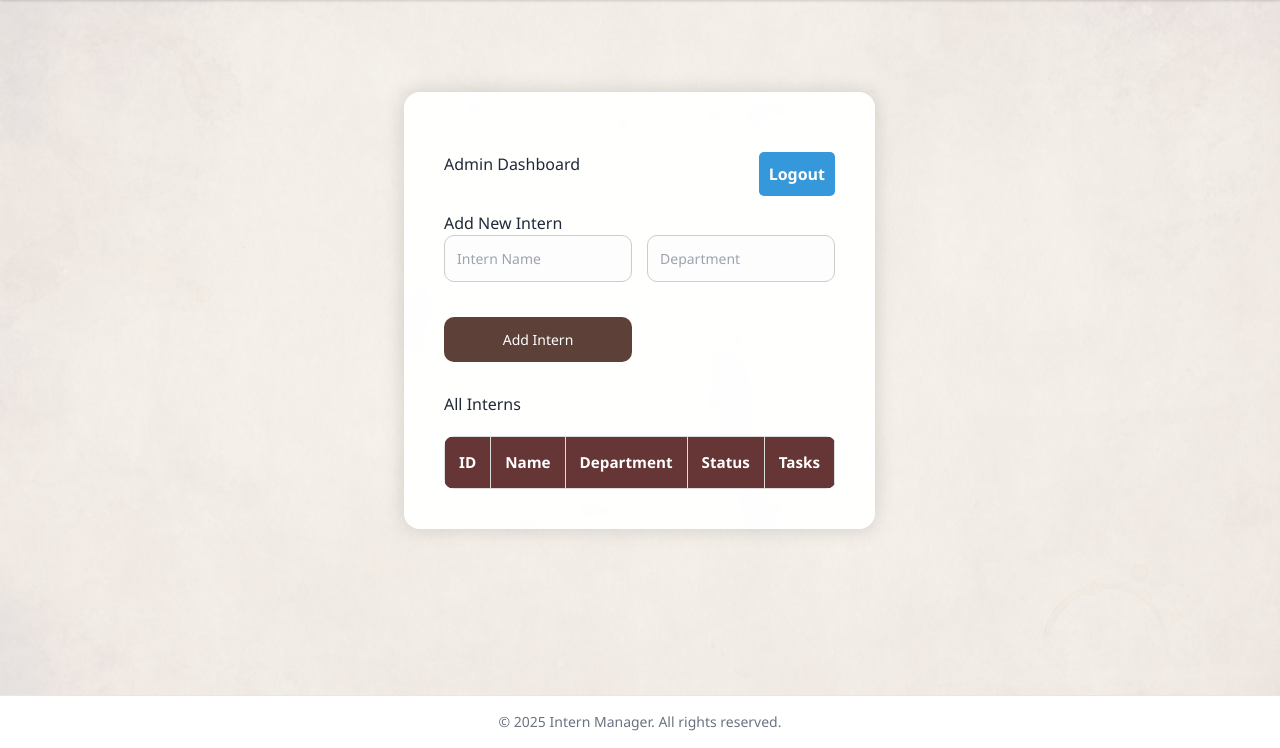
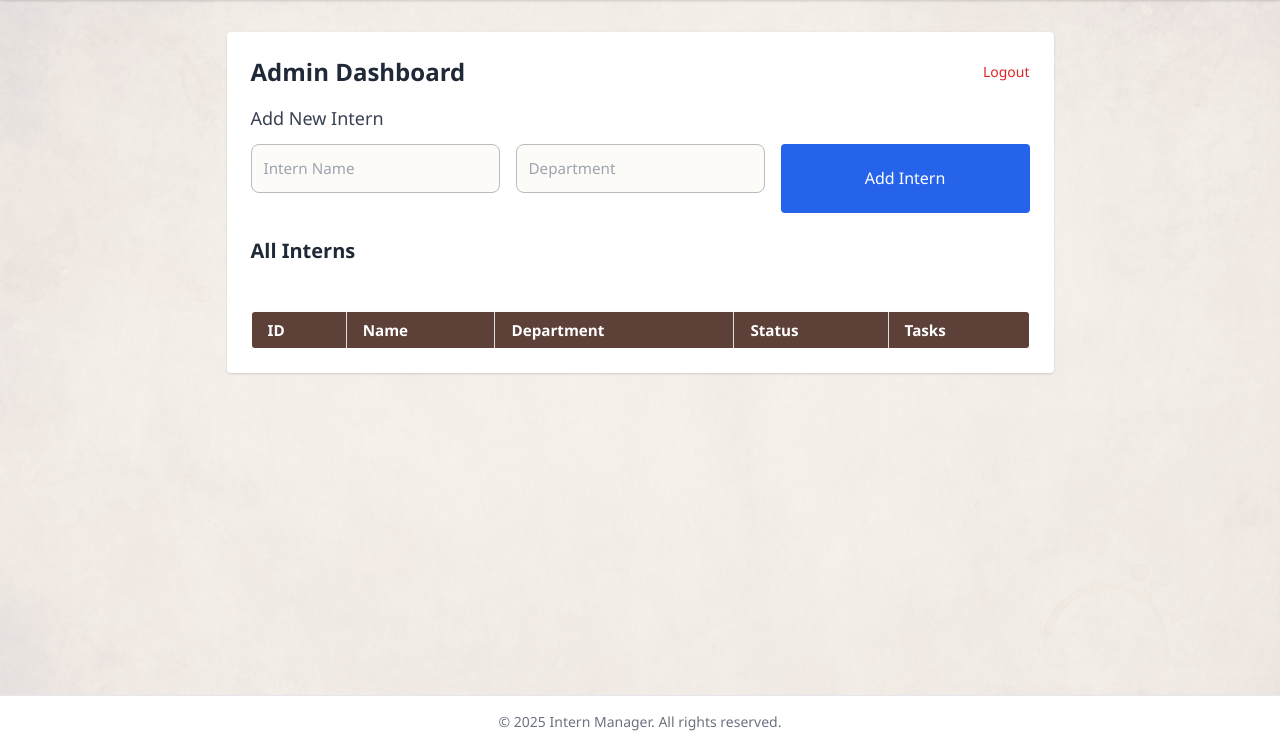
Before and after one commit to moulik3637/intern, a Flask app: page /admin in a window 1280 px wide. Shown: the part 52-800 px from the top of the page. Run offline with Flask 3, Linux system fonts and the light colour scheme; the visitor is signed in with stand-in values (Sample User, id 1); data that the repository does not hold is empty.

Commit message:
admin_dashboard.html

```diff
--- a/templates/admin_dashboard.html
+++ b/templates/admin_dashboard.html
@@ -1,49 +1,55 @@
 {% extends "layout.html" %}
 {% block title %}Admin Dashboard{% endblock %}
 {% block content %}
-<div class="admin-container">
-    <div class="admin-header">
-        <h2>Admin Dashboard</h2>
-        <a href="{{ url_for('logout') }}" class="logout-button">Logout</a>
+
+<div class="max-w-7xl mx-auto">
+  <div class="bg-white rounded shadow p-6 mb-8">
+    <div class="flex justify-between items-center mb-4">
+      <h2 class="text-2xl font-semibold text-gray-800">Admin Dashboard</h2>
+      <a href="{{ url_for('logout') }}" class="text-sm text-red-600 hover:underline">Logout</a>
     </div>
 
-    <h3>Add New Intern</h3>
-    <form method="post" class="admin-form">
-        <input type="text" name="name" placeholder="Intern Name" required>
-        <input type="text" name="department" placeholder="Department" required>
-        <button type="submit">Add Intern</button>
+    <h3 class="text-lg font-medium text-gray-700 mb-3">Add New Intern</h3>
+    <form method="post" class="grid grid-cols-1 md:grid-cols-3 gap-4 mb-6">
+      <input type="text" name="name" placeholder="Intern Name" required class="border rounded px-3 py-2">
+      <input type="text" name="department" placeholder="Department" required class="border rounded px-3 py-2">
+      <button type="submit" class="bg-blue-600 text-white px-4 py-2 rounded hover:bg-blue-700">Add Intern</button>
     </form>
 
-    <h3>All Interns</h3>
-    <table class="admin-table">
-        <thead>
+    <h3 class="text-xl font-semibold text-gray-800 mb-4">All Interns</h3>
+    <div class="overflow-x-auto">
+      <table class="min-w-full bg-white border border-gray-300 rounded shadow text-sm">
+        <thead class="bg-gray-100">
           <tr>
-                <th>ID</th>
-                <th>Name</th>
-                <th>Department</th>
-                <th>Status</th> <!-- ✅ Added -->
-                <th>Tasks</th>
+            <th class="py-2 px-4 text-left">ID</th>
+            <th class="py-2 px-4 text-left">Name</th>
+            <th class="py-2 px-4 text-left">Department</th>
+            <th class="py-2 px-4 text-left">Status</th>
+            <th class="py-2 px-4 text-left">Tasks</th>
           </tr>
         </thead>
         <tbody>
           {% for intern in interns %}
-            <tr>
-                <td>{{ intern.id }}</td>
-                <td>{{ intern.name }}</td>
-                <td>{{ intern.department }}</td>
-                <td>
+          <tr class="border-t">
+            <td class="py-2 px-4">{{ intern.id }}</td>
+            <td class="py-2 px-4">{{ intern.name }}</td>
+            <td class="py-2 px-4">{{ intern.department }}</td>
+            <td class="py-2 px-4">
               {% if intern.latest_status == 'Completed' %}
-                        <span style="color: green; font-weight: bold;">Free</span>
+              <span class="text-green-600 font-medium">Free</span>
               {% else %}
-                        <span style="color: red; font-weight: bold;">Occupied</span>
+              <span class="text-red-600 font-medium">Occupied</span>
               {% endif %}
             </td>
-                <td>
-                    <a href="{{ url_for('view_intern_tasks', intern_id=intern.id) }}">View & Assign Tasks</a>
+            <td class="py-2 px-4">
+              <a href="{{ url_for('view_intern_tasks', intern_id=intern.id) }}" class="text-blue-600 hover:underline">View & Assign Tasks</a>
             </td>
           </tr>
           {% endfor %}
         </tbody>
       </table>
     </div>
+  </div>
+</div>
+
 {% endblock %}
```
Lines whose indentation alone changed are shown as unchanged.
